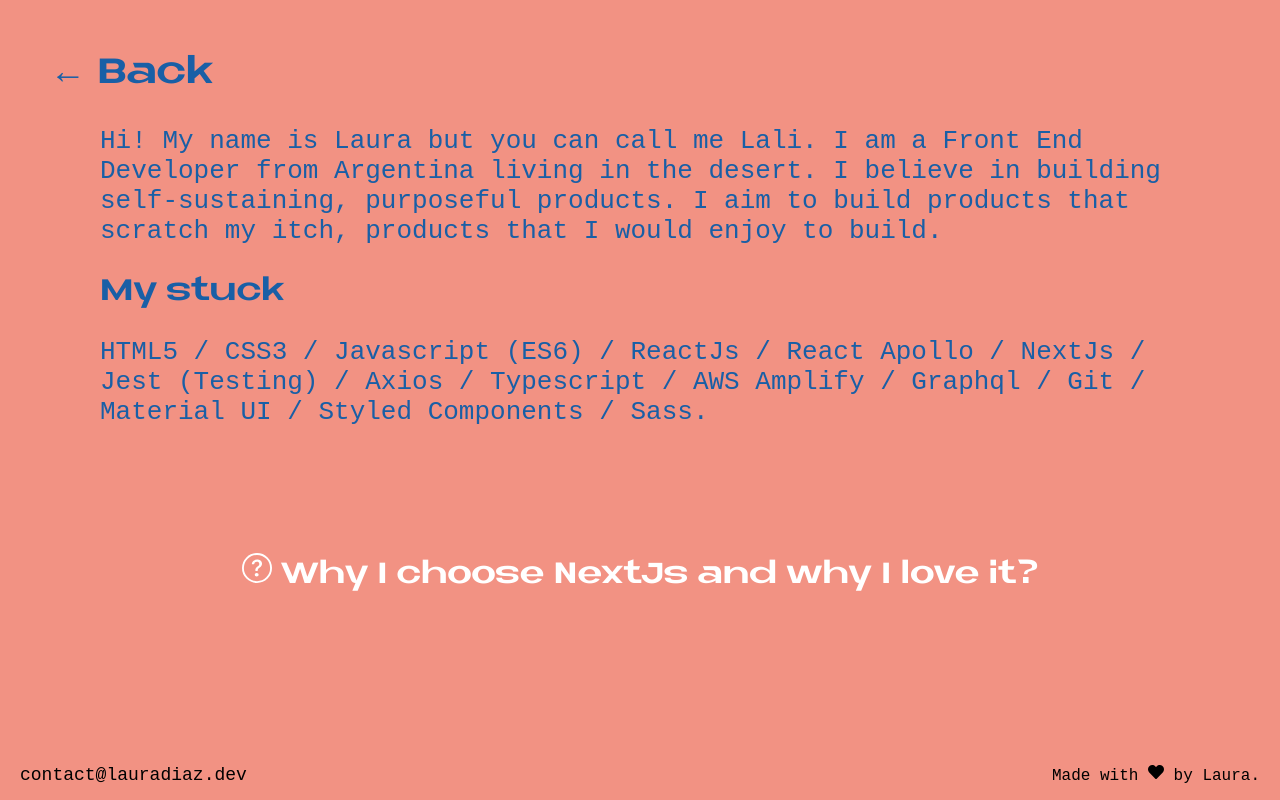
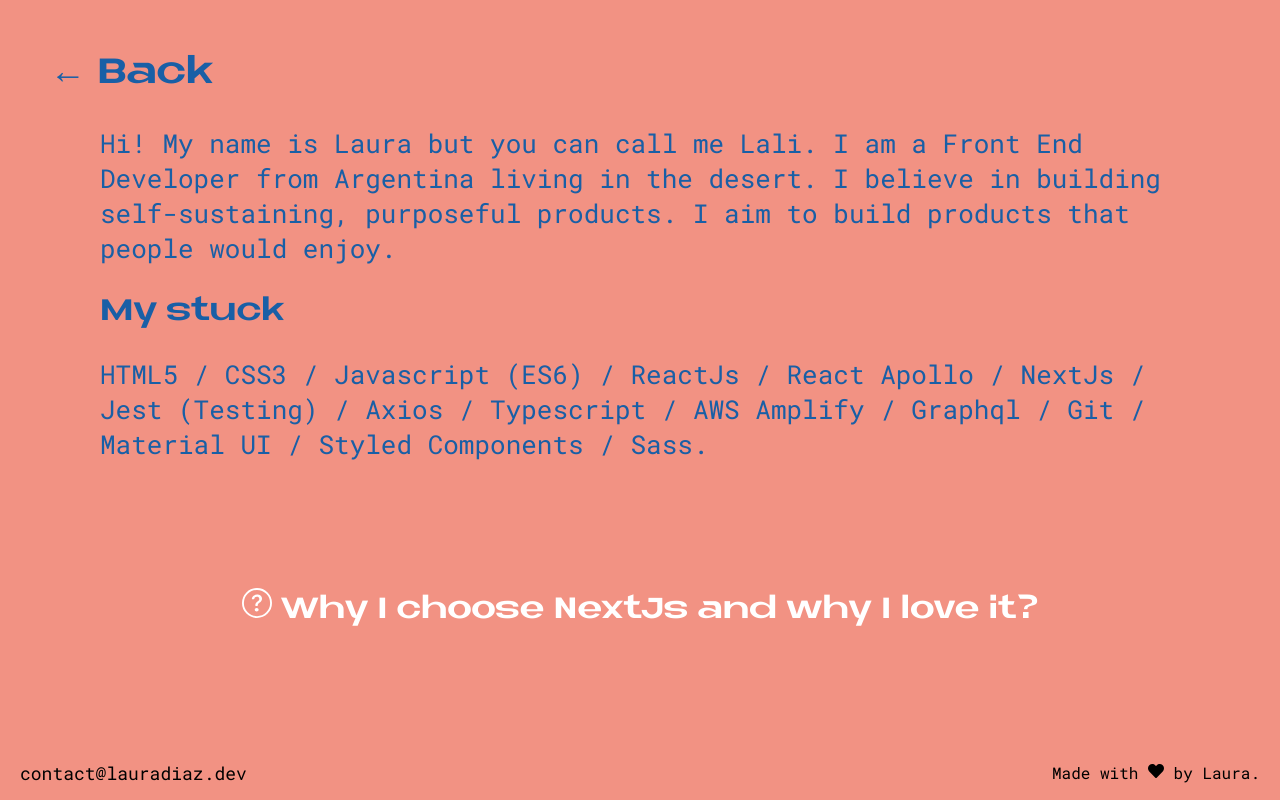
Before and after one commit to lalidiaz/portfolio-Nextjs, a Next.js app: page /about in a window 1280 px wide. Built offline with nearby package versions, Linux system fonts and the light colour scheme.

Commit message:
add roboto font kit and refactor code

```diff
--- a/components/Footer/footer.module.scss
+++ b/components/Footer/footer.module.scss
@@ -9,7 +9,7 @@
   display: flex;
   align-items: center;
   flex-direction: column;
-  font-family: 'Roboto Mono', monospace;
+  font-family: 'roboto_monoregular';
 
   @include tablet {
     display: flex;
--- a/pages/about/about.module.scss
+++ b/pages/about/about.module.scss
@@ -41,7 +41,7 @@
   }
   .section {
     font-size: 20px;
-    font-family: 'Roboto Mono', monospace;
+    font-family: 'roboto_monoregular';
     width: 100%;
     text-align: left;
     height: 100%;
@@ -60,7 +60,7 @@
 
   .stack {
     font-size: 20px;
-    font-family: 'Roboto Mono', monospace;
+    font-family: 'roboto_monoregular';
 
     .h3 {
       font-family: 'neue_metanabold';
--- a/pages/about/index.js
+++ b/pages/about/index.js
@@ -32,7 +32,7 @@ export default function About() {
             Hi! My name is Laura but you can call me Lali. I am a Front End
             Developer from Argentina living in the desert. I believe in building
             self-sustaining, purposeful products. I aim to build products that
-            scratch my itch, products that I would enjoy to build.
+            people would enjoy.
           </p>
           <section className={styles.stack}>
             <h3 className={styles.h3}>My stuck</h3>
--- a/pages/contact/contact.module.scss
+++ b/pages/contact/contact.module.scss
@@ -70,7 +70,7 @@
       font-size: 22px;
       display: flex;
       flex-direction: column;
-      font-family: 'Roboto Mono', monospace;
+      font-family: 'roboto_monoregular';
       @include tablet {
         font-size: 22px;
       }
--- a/pages/projects/projects.module.scss
+++ b/pages/projects/projects.module.scss
@@ -1,8 +1,6 @@
 @import 'styles/mixins';
 
 .hero {
-  font-family: 'makbold';
-
   background: #938f89;
   color: #f29283;
 
@@ -86,7 +84,7 @@
             font-family: 'makbold';
             background-color: white;
             color: #938f89;
-            font-family: 'Roboto Mono', monospace;
+            font-family: 'roboto_monoregular';
             padding: 10px;
 
             .image {
--- a/pages/whyNextjs/next.module.scss
+++ b/pages/whyNextjs/next.module.scss
@@ -6,7 +6,7 @@
   padding: 80px 20px 0px 20px;
   background: #5e489c;
   color: white;
-  font-family: 'sk-modernistregular';
+  font-family: 'roboto_monoregular';
   line-height: 1.4;
 
   @include desktop {
--- a/styles/globals.css
+++ b/styles/globals.css
@@ -22,13 +22,7 @@
   font-style: normal;
 }
 
-@font-face {
-  font-family: 'roboto_monoitalic';
-  src: url('robotomono-italic-variablefont_wght-webfont.woff2') format('woff2'),
-    url('robotomono-italic-variablefont_wght-webfont.woff') format('woff');
-  font-weight: normal;
-  font-style: normal;
-}
+
 
 html,
 body {
```
Also changed, not shown: styles/sk-modernist-regular-webfont.woff (deleted), styles/sk-modernist-regular-webfont.woff2 (deleted).
